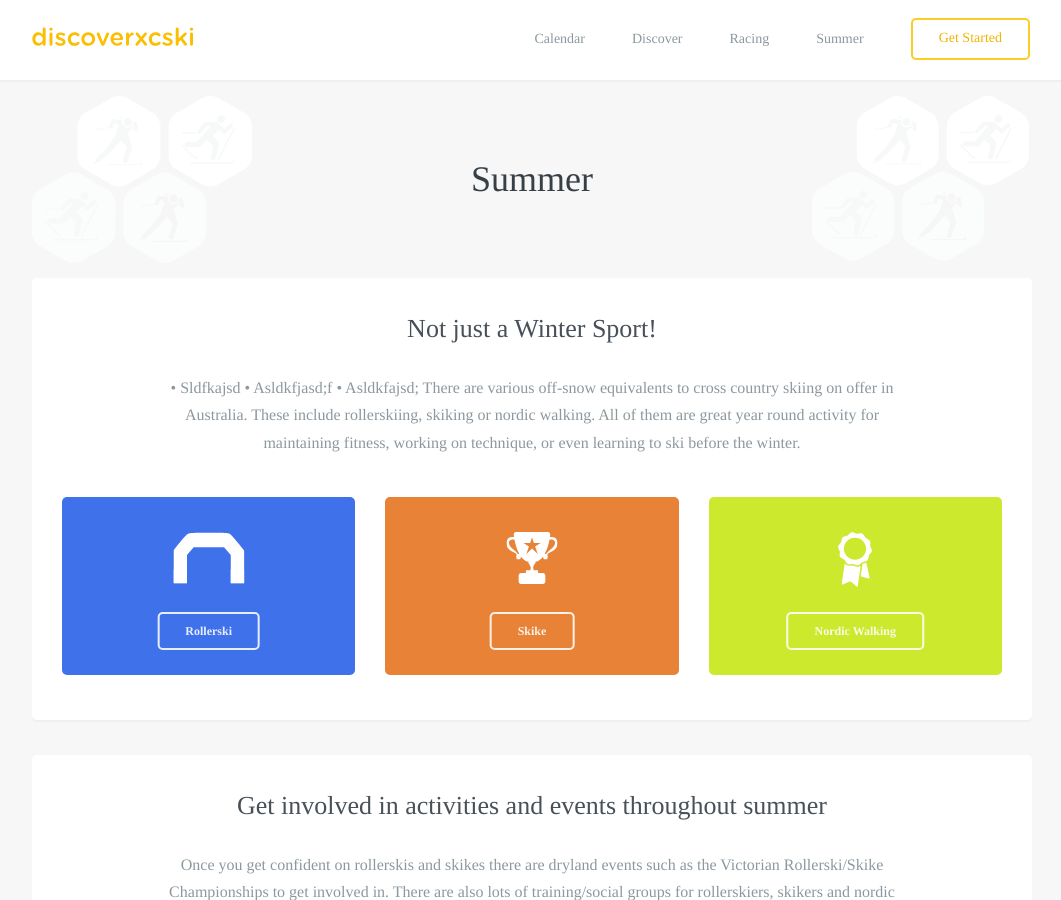
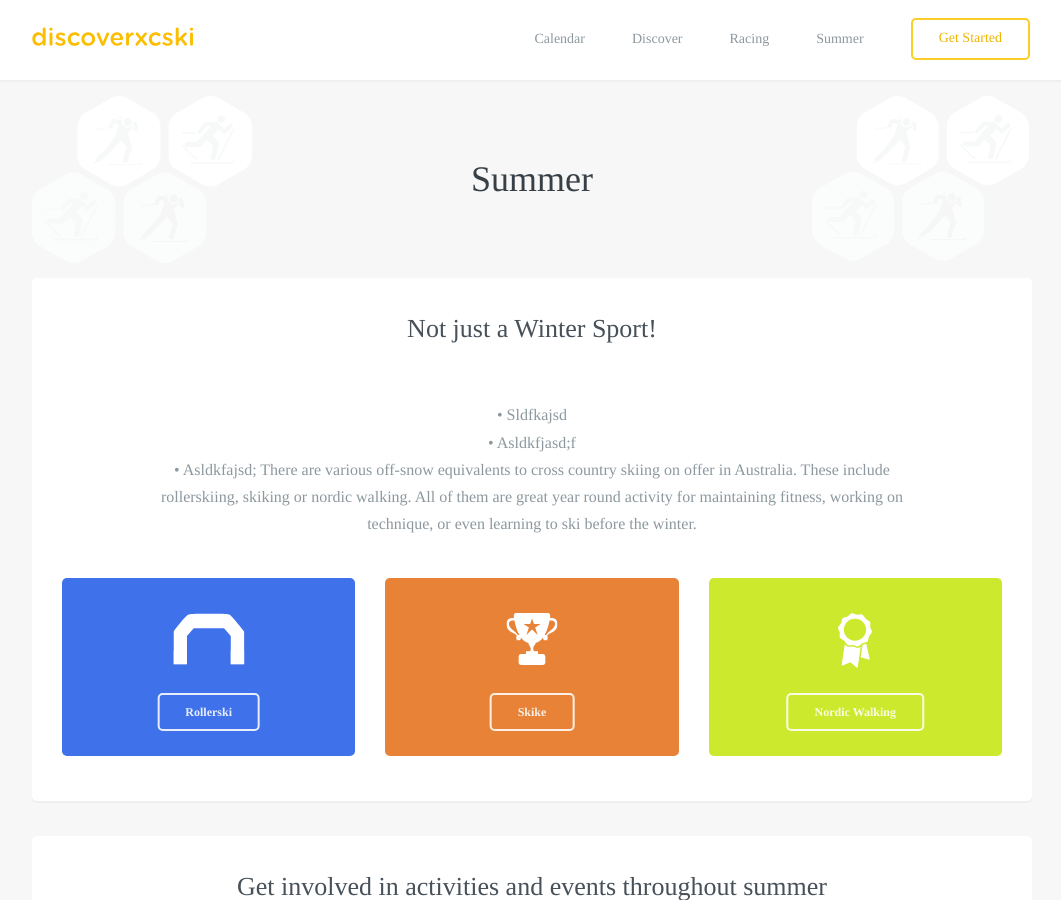
Before and after one commit to robcatto/robcatto.github.io, a Jekyll site: the page built from get-started/resorts/index.html, in a window 1280 px wide and 900 px high. Shown: the whole window, without its empty margins (108-1169 px from the left). Built offline with Jekyll 4.4.1, drawn with Linux system fonts in a browser that asks for light colours; some web fonts are replaced; Markdown is read by kramdown in place of the engine named in the settings.

```diff
--- a/get-started/resorts/index.html
+++ b/get-started/resorts/index.html
@@ -35,9 +35,9 @@ layout: default
                  <section class="mobile_section" style="padding-bottom: 45px">
                 <h3>Not just a Winter Sport!</h3>
                 <p>
-                        •	Sldfkajsd
-•	Asldkfjasd;f
-•	Asldkfajsd;
+                   <br>     •	Sldfkajsd
+<br>•	Asldkfjasd;f
+<br>•	Asldkfajsd;
 
                     There are various off-snow equivalents to cross country skiing on offer in Australia. These include rollerskiing, skiking or nordic walking.  All of them are great year round activity for maintaining fitness, working on technique, or even learning to ski before the winter.
                 </p>
```
